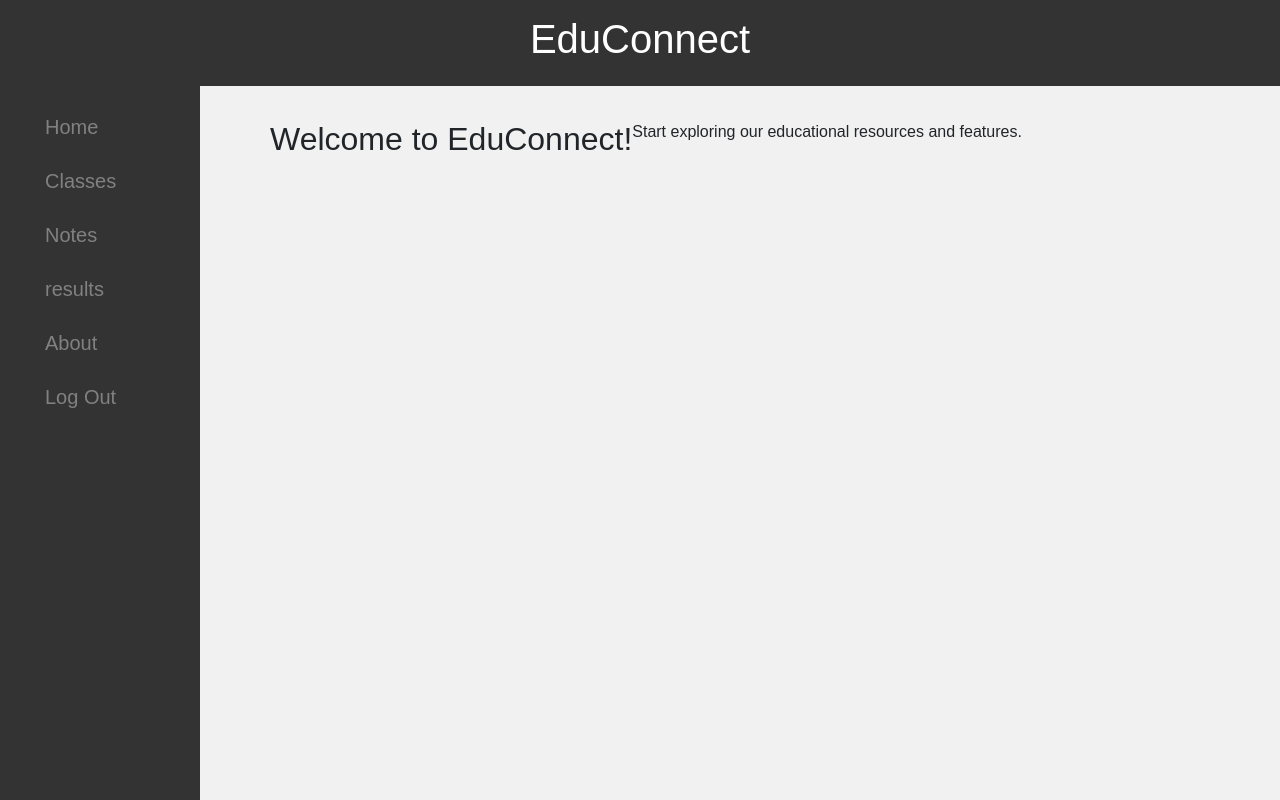
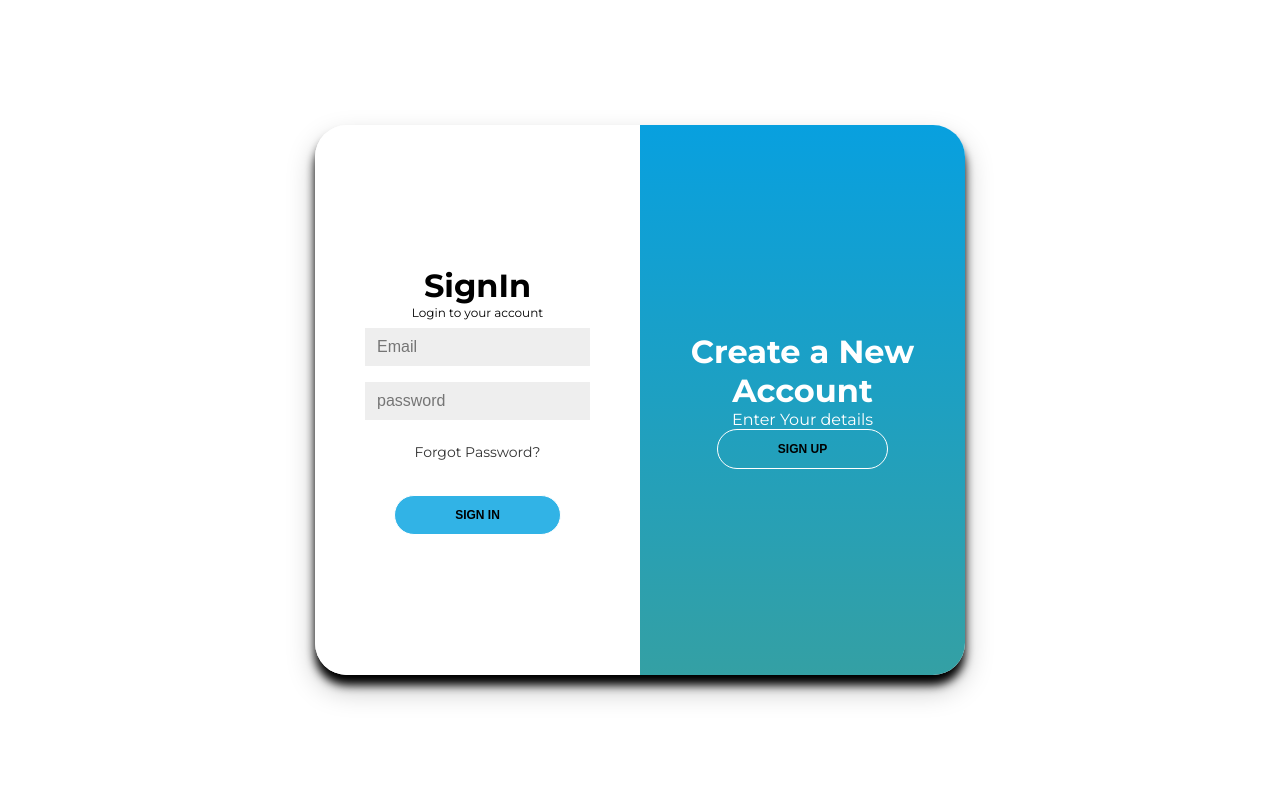
Before and after one commit to VaibhavDhanani/EduConnect, a Django app: page / in a window 1280 px wide. Run offline with Django 5.2, Linux system fonts and the light colour scheme.

Commit message:
added login page

```diff
--- a/final_project/urls.py
+++ b/final_project/urls.py
@@ -21,12 +21,13 @@ from final_project import views
 
 urlpatterns = [
     path('admin/', admin.site.urls),
-    path('',views.home),
-    path('classes.html',views.classes),
-    path('class_details.html',views.class_details),
-    path('lecture.html',views.lecture),
-    path('assignment.html',views.assignment),
-    path('results.html',views.result),
-    path('aboutus.html',views.aboutus),
-    path('notes.html',views.notes),
+    path('', views.login),
+    path('index.html', views.home),
+    path('classes.html', views.classes),
+    path('class_details.html', views.class_details),
+    path('lecture.html', views.lecture),
+    path('assignment.html', views.assignment),
+    path('results.html', views.result),
+    path('aboutus.html', views.aboutus),
+    path('notes.html', views.notes),
 ]
--- a/final_project/views.py
+++ b/final_project/views.py
@@ -1,26 +1,37 @@
 from django.shortcuts import render
+
+
+def login(request):
+    return render(request, "login.html")
 
 
 def home(request):
     return render(request, "index.html")
 
+
 def classes(request):
-    return render(request,"classes.html")
+    return render(request, "classes.html")
+
 
 def class_details(request):
-    return render(request,"class_details.html")
+    return render(request, "class_details.html")
+
 
 def lecture(request):
-    return render(request,"lecture.html")
+    return render(request, "lecture.html")
+
 
 def assignment(request):
-    return render(request,"assignment.html")
+    return render(request, "assignment.html")
+
 
 def result(request):
-    return render(request,"results.html")
+    return render(request, "results.html")
+
 
 def aboutus(request):
-    return render(request,"aboutus.html")
+    return render(request, "aboutus.html")
+
 
 def notes(request):
-    return render(request,"notes.html")
+    return render(request, "notes.html")
--- /dev/null
+++ b/static/login.css
@@ -0,0 +1,194 @@
+@import url('https://fonts.googleapis.com/css2?family=Montserrat:wght@400;700&display=swap');
+
+
+*{
+    margin: 0;
+    padding: 0;
+    box-sizing: border-box;
+}
+body{
+    display: grid;
+    place-items: center;
+    align-items: center;
+    font-family: 'Montserrat',sans-serif;
+    height: 100vh;
+}
+h1{
+    font-weight: bold;
+    margin: 0;
+}
+
+/* p{
+    /* fon */
+/* } */
+
+
+span{
+    font-size: 12px;
+}
+
+form{
+    background-color: #ffffff;
+    display: flex;
+    align-items: center;
+    justify-content: center;
+    flex-direction: column;
+    padding: 0 50px;
+    height: 100%;
+    text-align: center;
+}
+
+input{
+    background-color: #eee;
+    border: none;
+    font-size: 16px;
+    padding: 10px 12px;
+    width: 100%;
+    margin: 8px 0;
+}
+
+.container{
+    background-color: #fff;
+    border-radius: 2em;
+    box-shadow: 0 14px 28px rgba(0, 0, 0, 0.25), 0 10px 10px ;
+    position: relative;
+    overflow: hidden;
+    width: 650px;
+    max-width: 100%;
+    min-height: 550px;
+}
+
+.form-div{
+    position: absolute;
+    top: 0;
+    height: 100%;
+    transition: all 0.9s ease-in-out;
+}
+.sign-in{
+    left: 0;
+    width: 50%;
+    z-index: 2;
+}
+.sign-up{
+    left: 0;
+    width: 50%;
+    opacity: 0;
+    z-index: 1;
+}
+.overlay-container{
+    position: absolute;
+    top: 0;
+    left: 50%;
+    width: 50%;
+    height: 100%;
+    overflow: hidden;
+    transition: transform 0.9s ease-in-out;
+    z-index: 100;
+}
+.overlay{
+    background: #08A0DF;
+    background: -webkit-linear-gradient(20deg,#08A0DF);
+    background: linear-gradient(0deg,#34a0a4,#08A0DF);
+    background-repeat: no-repeat;
+    background-size:cover ;
+    background-position: 0 0;
+    color: #ffffff;
+    position: relative;
+    left: -100%;
+    height: 100%;
+    width: 200%;
+    transform: translateX(0);
+    transition: transform 0.9s ease-in-out;
+}
+.overlay-panel{
+    position: absolute;
+    display: flex;
+    align-items: center;
+    justify-content: center;
+    flex-direction: column;
+    padding: 0 40px;
+    text-align: center;
+    top: 0;
+    height: 100%;
+    width: 50%;
+    transform: translateX(0);
+    transition: transform 0.9s ease-in-out;
+}
+.overlay-left{
+    transform: translateX(-20%);
+}
+.overlay-right{
+    right: 0;
+    transform: translateX(0);
+}
+
+a{
+    color: #333;
+    font-size: 14px;
+    text-decoration: none;
+    margin: 15px 0;
+}
+button{
+    border-radius: 2em;
+    border: 1px solid #fff;
+    cursor: pointer;
+    font-size: 12px;
+    font-weight: bold;
+    padding: 1em 5em;
+    text-transform: uppercase;
+    transition: transform 80ms ease-in;
+    background: #31b3e6;
+}
+
+button:active{
+    transform: scale(0.95);
+}
+button:focus{
+    outline: none;
+}
+
+button.ghost{
+    background-color: transparent;
+    border-color:#ffffff ;
+}
+
+
+.container.right-active .sign-in{
+    transform: translateX(100%);
+    /* background-color: #333; */
+}
+.container.right-active .sign-up{
+    transform: translateX(100%);
+    opacity: 1;
+    z-index: 5;
+    animation: show 0.9s;
+    background-color: #333;
+}
+
+@keyframes show{
+    0%, 49.99%{
+        opacity: 0;
+        z-index: 1;
+    }
+    50%,100%{
+        opacity: 1;
+        z-index: 5;
+    }
+}
+
+.container.right-active .overlay-container{
+    transform: translateX(-100%);
+}
+
+.container.right-active .overlay{
+    transform: translateX(50%);
+}
+
+.container.right-active .overlay-left{
+    transform: translateX(0);
+}
+
+.container.right-active .overlay-right{
+    transform: translateX(20%);
+    /* background-color: #333; */
+}
--- /dev/null
+++ b/static/login.js
@@ -0,0 +1,26 @@
+document.addEventListener("DOMContentLoaded", function() {
+    const container=document.getElementById('container')
+    const signIn=document.getElementById('signIn-updated')
+    const signUp=document.getElementById('signup-updated')
+
+    signUp.addEventListener('click',function () {
+        container.classList.add("right-active")
+        // console.log("added");
+    })
+
+    signIn.addEventListener('click',function () {
+        container.classList.remove("right-active")
+        // console.log("removed");
+    })
+
+    const form = document.getElementById("formSignup");
+    // console.log(form);
+    form.addEventListener("submit", function(event) {
+        event.preventDefault();
+
+        const username = document.getElementById("nameId").value;
+        // console.log(username);
+        // Redirect to the next page with the username as a query parameter
+        window.location.href = `../../index.html?username=${username}`;
+    });
+});
--- /dev/null
+++ b/templates/login.html
@@ -0,0 +1,56 @@
+<!DOCTYPE html>
+<html lang="en">
+<head>
+    <meta charset="UTF-8">
+    <meta name="viewport" content="width=\, initial-scale=1.0">
+    <title>Login</title>
+    <link rel="stylesheet" href="https://use.fontawesome.com/releases/v5.15.4/css/solid.css" integrity="sha384-Tv5i09RULyHKMwX0E8wJUqSOaXlyu3SQxORObAI08iUwIalMmN5L6AvlPX2LMoSE" crossorigin="anonymous"/>
+    <link rel="stylesheet" href="https://use.fontawesome.com/releases/v5.15.4/css/fontawesome.css" integrity="sha384-jLKHWM3JRmfMU0A5x5AkjWkw/EYfGUAGagvnfryNV3F9VqM98XiIH7VBGVoxVSc7" crossorigin="anonymous"/>
+    <link rel="stylesheet" href="/static/login.css">
+</head>
+<body>
+
+<div class="container" id="container">
+    <div class="form-div sign-up">
+        <form action="" id="formSignup">
+            <h1>Create an account</h1>
+            <span>Use your Email for registration</span>
+            <input type="text" placeholder="Name" required id="nameId">
+            <input type="email" placeholder="Email" required>
+            <input type="password" placeholder="password" required>
+            <br>
+            <input type="radio" value="Student" name="Student" id="Student" placeholder="Student"> Student
+            <input type="radio" value="Admin" name="Admin" id="Admin" placeholder="Admin"> Teacher
+            <button id="signUp">Sign Up</button>
+        </form>
+    </div>
+    <div class="form-div sign-in">
+        <form action="../../index.html" target="_blank" >
+            <h1>SignIn</h1>
+            <span>Login to your account</span>
+            <input type="email" placeholder="Email" required>
+            <input type="password" placeholder="password" required>
+            <a href="#">Forgot Password?</a>
+            <br>
+            <button id="signIn">Sign In</button>
+        </form>
+    </div>
+    <div class="overlay-container">
+        <div class="overlay">
+            <div class="overlay-left overlay-panel">
+                <h1>Already Have Account?</h1>
+                <p>Please log in by feeling up your details</p>
+                <button id="signIn-updated" class="ghost">Sign IN</button>
+            </div>
+            <div class="overlay-right overlay-panel">
+                <h1>Create a New Account</h1>
+                <p>Enter Your details</p>
+                <button id="signup-updated" class="ghost" >Sign Up</button>
+            </div>
+        </div>
+    </div>
+</div>
+
+<script src="/static/login.js"></script>
+</body>
+</html>
--- a/templates/results.html
+++ b/templates/results.html
@@ -21,4 +21,5 @@
             <h3>Result 4</h3>
             <p>Description of result 4 goes here.</p>
         </div>
+
 {% endblock content %}
```
Also changed, not shown: static/firebase_config.js (added, +22 -0 lines), db.sqlite3, identifier.sqlite (added).
